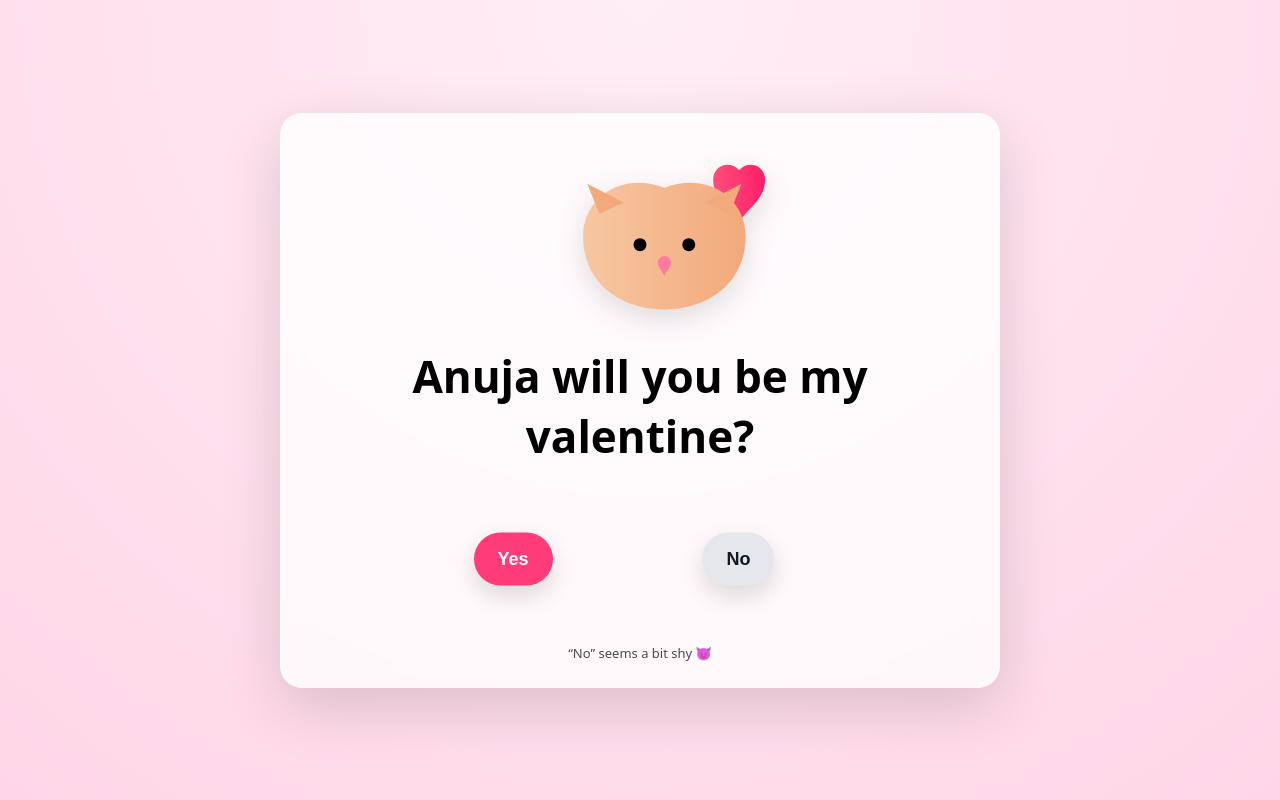
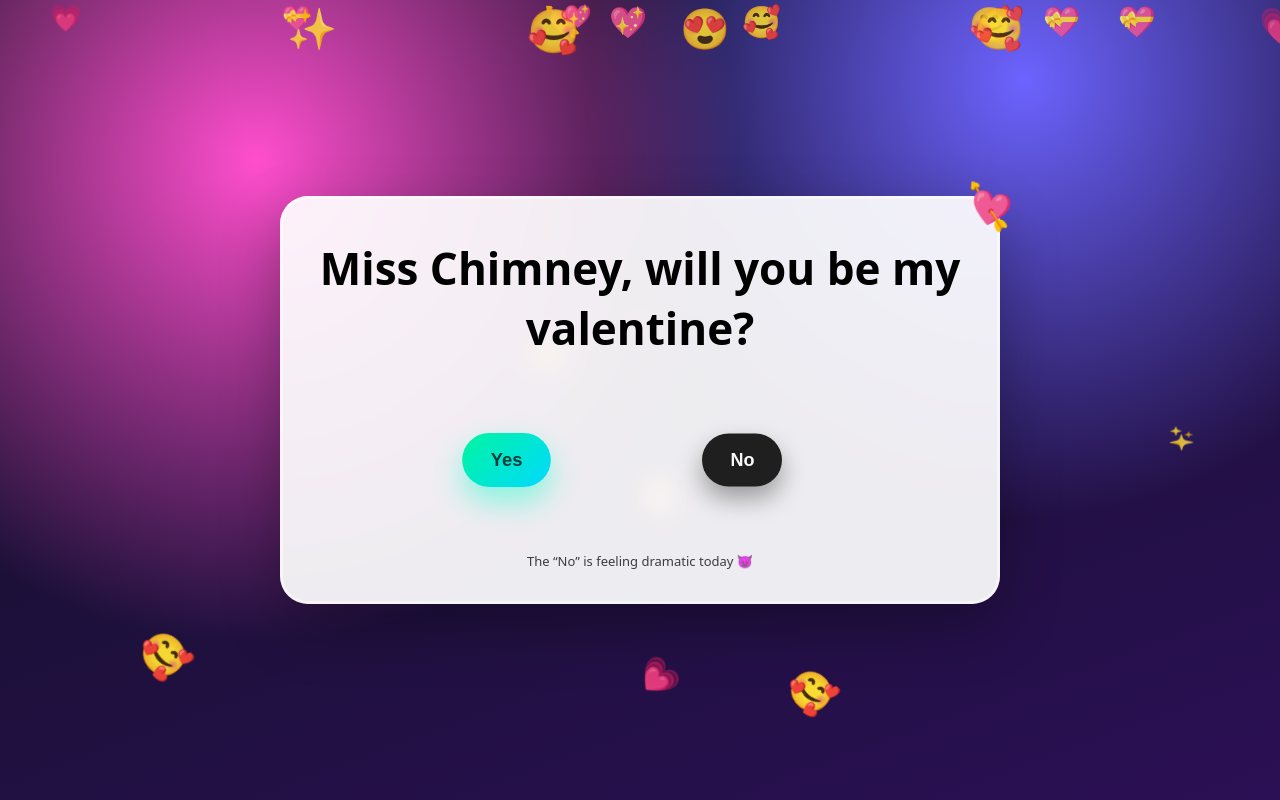
Before and after one commit to sourabhketkale/Anurabh, a plain HTML site: page index.html in a window 1280 px wide. Drawn offline with nearby package versions, Linux system fonts and the light colour scheme.

Commit message:
Update index.html v2 (#1)

```diff
--- a/index.html
+++ b/index.html
@@ -5,16 +5,21 @@
   <meta name="viewport" content="width=device-width, initial-scale=1, viewport-fit=cover" />
   <title>Will you be my Valentine?</title>
 
-  <!-- Confetti library -->
+  <!-- Confetti -->
   <script src="https://cdn.jsdelivr.net/npm/canvas-confetti@1.9.3/dist/confetti.browser.min.js"></script>
 
   <style>
     :root {
-      --bg1: #ffd6e7;
-      --bg2: #ffeef6;
-      --card: #ffffffcc;
-      --yes: #ff3b7a;
-      --yesHover: #ff1f68;
+      --bg1: #0f1020;
+      --bg2: #2b1055;
+      --bg3: #ff4ecd;
+
+      --card: rgba(255,255,255,.92);
+
+      --yes1: #00f5a0;
+      --yes2: #00d9ff;
+
+      --no: #1f1f1f;
     }
 
     * { box-sizing: border-box; }
@@ -24,48 +29,83 @@
       min-height: 100svh;
       display: grid;
       place-items: center;
-      background: radial-gradient(circle at top, var(--bg2), var(--bg1));
+      background:
+        radial-gradient(circle at 20% 20%, var(--bg3), transparent 40%),
+        radial-gradient(circle at 80% 10%, #6c63ff, transparent 35%),
+        linear-gradient(160deg, var(--bg1), var(--bg2));
       font-family: system-ui, sans-serif;
       overflow: hidden;
       padding: 16px;
     }
 
-    /* FULL-SCREEN CONFETTI CANVAS */
+    /* FLOATING EMOJIS */
+    .emoji-layer {
+      position: fixed;
+      inset: 0;
+      overflow: hidden;
+      z-index: 0;
+      pointer-events: none;
+    }
+
+    .emoji {
+      position: absolute;
+      font-size: 28px;
+      opacity: 0.85;
+      animation: floatUp linear infinite;
+    }
+
+    @keyframes floatUp {
+      from {
+        transform: translateY(110vh) rotate(0deg);
+        opacity: 0;
+      }
+      10% { opacity: 1; }
+      to {
+        transform: translateY(-120vh) rotate(360deg);
+        opacity: 0;
+      }
+    }
+
+    /* CONFETTI */
     #confettiCanvas {
       position: fixed;
       inset: 0;
-      width: 100vw;
-      height: 100vh;
       pointer-events: none;
       z-index: 9999;
     }
 
     .card {
+      position: relative;
+      z-index: 1;
       width: min(720px, 92vw);
-      padding: 26px 22px;
+      padding: 30px 22px 34px;
       background: var(--card);
-      backdrop-filter: blur(10px);
-      border-radius: 22px;
+      border-radius: 28px;
       text-align: center;
-      box-shadow: 0 18px 60px rgba(0,0,0,.15);
+      box-shadow:
+        0 22px 60px rgba(0,0,0,.3),
+        inset 0 0 0 3px rgba(255,255,255,.45);
+      backdrop-filter: blur(12px);
     }
 
-    .art {
-      width: min(260px, 80vw);
-      margin: 0 auto 10px;
-      display: block;
-      filter: drop-shadow(0 10px 14px rgba(0,0,0,.12));
+    .card::after {
+      content: "💘";
+      position: absolute;
+      top: -18px;
+      right: -14px;
+      font-size: 40px;
+      transform: rotate(12deg);
     }
 
     h1 {
       font-size: clamp(26px, 4vw, 44px);
-      margin: 12px 0 18px;
+      margin: 12px 0 22px;
     }
 
     .button-zone {
       position: relative;
       width: min(520px, 92%);
-      height: 150px;
+      height: 160px;
       margin: 0 auto;
       touch-action: none;
     }
@@ -74,46 +114,62 @@
       position: absolute;
       top: 50%;
       transform: translateY(-50%);
-      padding: 16px 24px;
+      padding: 16px 28px;
       font-size: 18px;
-      font-weight: 800;
+      font-weight: 900;
       border-radius: 999px;
       border: none;
       cursor: pointer;
-      box-shadow: 0 10px 24px rgba(0,0,0,.14);
       user-select: none;
-      -webkit-tap-highlight-color: transparent;
-      transition: transform .12s ease, background .12s ease;
+      transition: transform .12s ease, filter .12s ease;
     }
 
+    /* HEARTBEAT YES */
     #yesBtn {
-      left: 18%;
-      background: var(--yes);
-      color: #fff;
+      left: 16%;
+      background: linear-gradient(135deg, var(--yes1), var(--yes2));
+      color: #003b3b;
+      box-shadow: 0 14px 30px rgba(0,255,200,.45);
+      animation: heartbeat 1.4s infinite;
     }
-    #yesBtn:hover { background: var(--yesHover); }
+
+    @keyframes heartbeat {
+      0%   { transform: translateY(-50%) scale(1); }
+      14%  { transform: translateY(-50%) scale(1.08); }
+      28%  { transform: translateY(-50%) scale(1); }
+      42%  { transform: translateY(-50%) scale(1.12); }
+      70%  { transform: translateY(-50%) scale(1); }
+      100% { transform: translateY(-50%) scale(1); }
+    }
 
     #noBtn {
       left: 62%;
-      background: #e5e7eb;
-      color: #111827;
+      background: var(--no);
+      color: #f9fafb;
+      box-shadow: 0 12px 24px rgba(0,0,0,.35);
     }
 
     .hint {
-      margin-top: 10px;
+      margin-top: 12px;
       font-size: 13px;
-      opacity: .7;
+      opacity: .75;
     }
 
     .result {
       display: none;
-      margin-top: 18px;
+      margin-top: 22px;
       animation: pop .35s ease;
     }
 
     .result h2 {
-      font-size: clamp(30px, 4.5vw, 46px);
-      margin: 10px 0;
+      font-size: clamp(30px, 4.5vw, 48px);
+      margin: 10px 0 6px;
+    }
+
+    .inside-joke {
+      font-size: 18px;
+      opacity: .85;
+      margin-bottom: 12px;
     }
 
     .fireworks {
@@ -123,66 +179,34 @@
     }
 
     @keyframes pop {
-      from { transform: scale(.96); opacity: 0; }
-      to { transform: scale(1); opacity: 1; }
+      from { transform: scale(.94) rotate(-1deg); opacity: 0; }
+      to   { transform: scale(1) rotate(0); opacity: 1; }
     }
   </style>
 </head>
 
 <body>
+  <!-- FLOATING EMOJIS -->
+  <div class="emoji-layer" id="emojiLayer"></div>
+
   <canvas id="confettiCanvas"></canvas>
 
   <main class="card">
-    <!-- ANIMAL WITH HEART -->
-    <svg class="art" viewBox="0 0 320 240" xmlns="http://www.w3.org/2000/svg">
-      <defs>
-        <linearGradient id="fur" x1="0" x2="1">
-          <stop offset="0" stop-color="#f7c7a1"/>
-          <stop offset="1" stop-color="#f2a97b"/>
-        </linearGradient>
-        <linearGradient id="heart" x1="0" x2="1">
-          <stop offset="0" stop-color="#ff4d7d"/>
-          <stop offset="1" stop-color="#ff1f68"/>
-        </linearGradient>
-      </defs>
-
-      <path d="M250 50 C250 33 270 25 282 38
-               C294 25 314 33 314 50
-               C314 78 282 92 282 106
-               C282 92 250 78 250 50Z"
-            fill="url(#heart)"/>
-
-      <path d="M90 120 C90 70 140 40 190 60
-               C240 40 290 70 290 120
-               C290 180 240 210 190 210
-               C140 210 90 180 90 120Z"
-            fill="url(#fur)"/>
-
-      <path d="M110 92 L95 55 L140 78 Z" fill="#f2a97b"/>
-      <path d="M270 92 L285 55 L240 78 Z" fill="#f2a97b"/>
-
-      <circle cx="160" cy="130" r="8"/>
-      <circle cx="220" cy="130" r="8"/>
-
-      <path d="M190 144 C186 144 182 148 182 152
-               C182 160 190 164 190 170
-               C190 164 198 160 198 152
-               C198 148 194 144 190 144Z"
-            fill="#ff7aa2"/>
-    </svg>
-
-    <h1>Anuja will you be my valentine?</h1>
+    <h1>Miss Chimney, will you be my valentine?</h1>
 
     <section class="button-zone" id="zone">
       <button id="yesBtn">Yes</button>
       <button id="noBtn">No</button>
     </section>
 
-    <!-- HINT -->
-    <div class="hint" id="hint">“No” seems a bit shy 😈</div>
+    <div class="hint" id="hint">The “No” is feeling dramatic today 😈</div>
 
     <section class="result" id="result">
-      <h2>YAY! 🎉</h2>
+      <h2>YAY!!! 🎉💖</h2>
+      <div class="inside-joke">
+        <!-- 👇 EDIT THIS LINE WITH YOUR INSIDE JOKE -->
+        Let's go, goofy Gal!!! 🍕
+      </div>
       <img
         class="fireworks"
         src="https://media.giphy.com/media/26ufdipQqU2lhNA4g/giphy.gif"
@@ -203,15 +227,14 @@
 
     function resizeConfettiCanvas() {
       const dpr = Math.max(1, window.devicePixelRatio || 1);
-      confettiCanvas.width = Math.floor(window.innerWidth * dpr);
-      confettiCanvas.height = Math.floor(window.innerHeight * dpr);
+      confettiCanvas.width = window.innerWidth * dpr;
+      confettiCanvas.height = window.innerHeight * dpr;
       confettiCanvas.style.width = "100vw";
       confettiCanvas.style.height = "100vh";
     }
 
     resizeConfettiCanvas();
     window.addEventListener("resize", resizeConfettiCanvas);
-    window.addEventListener("orientationchange", () => setTimeout(resizeConfettiCanvas, 150));
 
     const confettiInstance = confetti.create(confettiCanvas, {
       resize: false,
@@ -220,13 +243,11 @@
 
     function fullScreenConfetti() {
       const end = Date.now() + 1600;
-
       (function frame() {
         confettiInstance({
           particleCount: 12,
-          spread: 90,
+          spread: 100,
           startVelocity: 45,
-          ticks: 180,
           origin: { x: Math.random(), y: Math.random() * 0.3 }
         });
         if (Date.now() < end) requestAnimationFrame(frame);
@@ -237,20 +258,23 @@
           particleCount: 300,
           spread: 140,
           startVelocity: 60,
-          ticks: 220,
           origin: { x: 0.5, y: 0.55 }
         });
       }, 300);
     }
 
-    /* ---------- YES BUTTON GROWS ---------- */
-    let yesScale = 1;
-    function growYes() {
-      yesScale = Math.min(2.2, yesScale + 0.1);
-      yesBtn.style.transform = `translateY(-50%) scale(${yesScale})`;
-    }
+    /* ---------- NO BUTTON CHAOS ---------- */
+    const noTexts = [
+      "No",
+      "nah",
+      "nope",
+      "absolutely not",
+      "try again",
+      "nice try",
+      "👀",
+      "lol no"
+    ];
 
-    /* ---------- NO BUTTON RUNS AWAY ---------- */
     function clamp(n, min, max) {
       return Math.max(min, Math.min(max, n));
     }
@@ -275,7 +299,7 @@
       noBtn.style.top = newTop + "px";
       noBtn.style.transform = "none";
 
-      growYes();
+      noBtn.textContent = noTexts[Math.floor(Math.random() * noTexts.length)];
     }
 
     zone.addEventListener("pointermove", e => {
@@ -292,11 +316,26 @@
     /* ---------- YES CLICK ---------- */
     yesBtn.addEventListener("click", () => {
       zone.style.display = "none";
-      hint.style.display = "none";     // HIDE THE HINT
+      hint.style.display = "none";
       result.style.display = "block";
       resizeConfettiCanvas();
       fullScreenConfetti();
     });
+
+    /* ---------- FLOATING EMOJIS ---------- */
+    const emojis = ["💖","💘","💝","💗","✨","🥰","😍"];
+    const layer = document.getElementById("emojiLayer");
+
+    for (let i = 0; i < 24; i++) {
+      const e = document.createElement("div");
+      e.className = "emoji";
+      e.textContent = emojis[Math.floor(Math.random() * emojis.length)];
+      e.style.left = Math.random() * 100 + "vw";
+      e.style.animationDuration = 12 + Math.random() * 12 + "s";
+      e.style.animationDelay = Math.random() * 10 + "s";
+      e.style.fontSize = 22 + Math.random() * 22 + "px";
+      layer.appendChild(e);
+    }
   </script>
 </body>
 </html>
```
